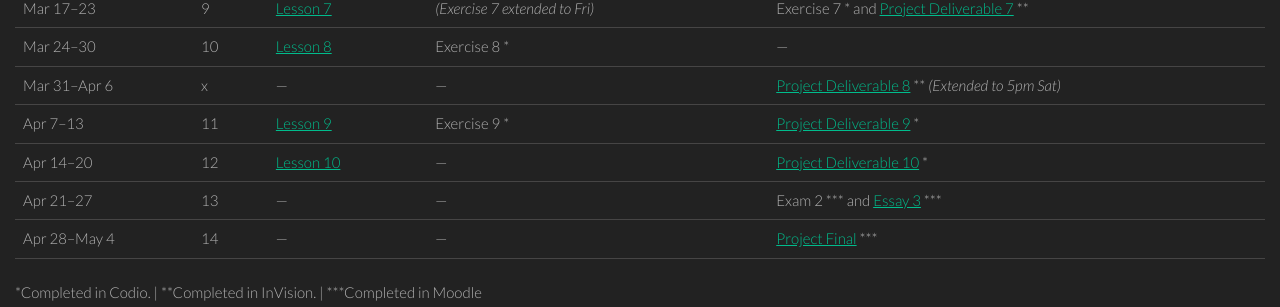
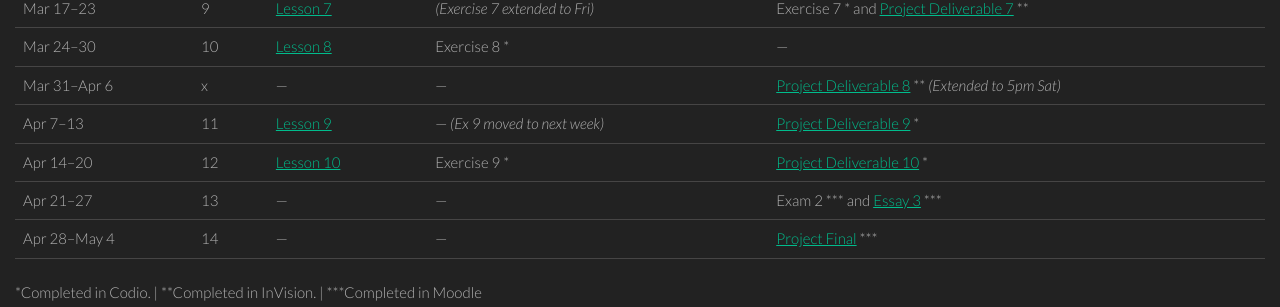
Before and after one commit to philschanely/course-web1, a Jekyll site: the page built from index.md, in a window 1280 px wide. Shown: the part 912-1219 px from the top of the page. Built offline with Jekyll 4.4.1, drawn with Linux system fonts in a browser that asks for light colours.

Commit message:
Move ex 9 to following week

```diff
--- a/index.md
+++ b/index.md
@@ -32,8 +32,8 @@ Here is a bird's-eye-view of the course schedule. Additional details can be foun
 | Mar 17--23    | 9    | [Lesson 7][l7]     | *(Exercise 7 extended to Fri)* | Exercise 7 *  and [Project Deliverable 7][pd7] ** |
 | Mar 24--30    | 10   | [Lesson 8][l8]     | Exercise 8 *    | ---                                                      |
 | Mar 31--Apr 6 | x    | ---                | ---             | [Project Deliverable 8][pd8] ** *(Extended to 5pm Sat)*  |
-| Apr 7--13     | 11   | [Lesson 9][l9]     | Exercise 9 *    | [Project Deliverable 9][pd9] *                           |
-| Apr 14--20    | 12   | [Lesson 10][l10]   | ---             | [Project Deliverable 10][pd10] *                         |
+| Apr 7--13     | 11   | [Lesson 9][l9]     | --- *(Ex 9 moved to next week)* | [Project Deliverable 9][pd9] *           |
+| Apr 14--20    | 12   | [Lesson 10][l10]   | Exercise 9 *    | [Project Deliverable 10][pd10] *                         |
 | Apr 21--27    | 13   | ---                | ---             | Exam 2 *** and [Essay 3][es3] \*\*\*                     |
 | Apr 28--May 4 | 14   | ---                | ---             | [Project Final][pdfs] \*\*\*                             |
 
```
